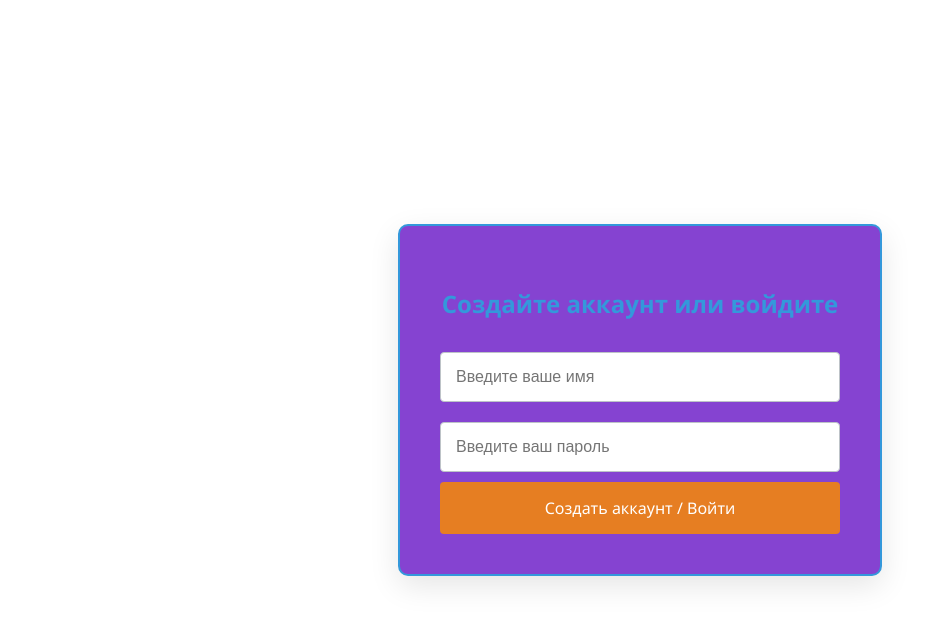
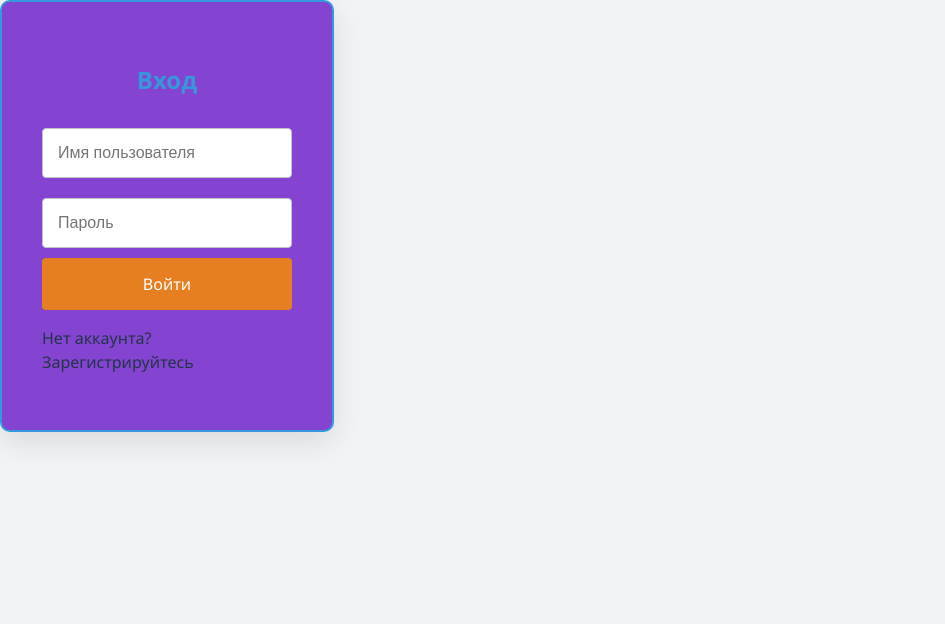
Before and after one commit to Breakerofcode73/sitegit, a React (Vite) app: page / in a window 1280 px wide. Shown: the top 624 px of the page, without its empty margins (0-945 px from the left). Built offline with nearby package versions, Linux system fonts and the light colour scheme.

Commit message:
Update App.jsx

```diff
--- a/src/App.jsx
+++ b/src/App.jsx
@@ -47,15 +47,28 @@ const allTags = [
 ];
 
 function App() {
+  // Состояния для поиска, автодополнения и выбранной карточки
   const [searchQuery, setSearchQuery] = useState('');
   const [autocompleteItems, setAutocompleteItems] = useState([]);
   const [selectedCard, setSelectedCard] = useState(null);
-  const [username, setUsername] = useState(localStorage.getItem('username') || '');
-  const [password, setPassword] = useState('');
-  const [isLoggedIn, setIsLoggedIn] = useState(!!localStorage.getItem('username')); // Проверяем, есть ли сохраненная информация о пользователе
-  const [newUsername, setNewUsername] = useState('');
-  const [newPassword, setNewPassword] = useState('');
 
+  // Состояния для аутентификации
+  // currentUser хранится в localStorage под ключом "currentUser"
+  const [currentUser, setCurrentUser] = useState(localStorage.getItem('currentUser') || '');
+  const [isLoggedIn, setIsLoggedIn] = useState(!!localStorage.getItem('currentUser'));
+
+  // Режим аутентификации: "login" или "register"
+  const [authMode, setAuthMode] = useState("login");
+  // Состояния для входа
+  const [loginUsername, setLoginUsername] = useState("");
+  const [loginPassword, setLoginPassword] = useState("");
+  // Состояния для регистрации
+  const [registerUsername, setRegisterUsername] = useState("");
+  const [registerPassword, setRegisterPassword] = useState("");
+  // Сообщение об ошибке при аутентификации
+  const [authError, setAuthError] = useState("");
+
+  // Эффект для обновления автодополнения при изменении строки поиска
   useEffect(() => {
     localStorage.setItem('searchQuery', searchQuery);
     updateAutocomplete(searchQuery);
@@ -167,42 +180,119 @@ function App() {
     setSelectedCard(null);
   };
 
+  // Обработка входа (логин)
   const handleLogin = () => {
-    if (newUsername && newPassword) {
-      localStorage.setItem('username', newUsername);
-      localStorage.setItem('password', newPassword); // Сохраняем пароль
-      setUsername(newUsername);
+    const users = JSON.parse(localStorage.getItem("users")) || [];
+    const user = users.find(u => u.username === loginUsername);
+    if (!user) {
+      setAuthError("Пользователь не найден. Пожалуйста, зарегистрируйтесь.");
+      return;
+    }
+    if (user.password !== loginPassword) {
+      setAuthError("Неверный пароль.");
+      return;
+    }
+    // Успешный вход
+    localStorage.setItem("currentUser", loginUsername);
+    setCurrentUser(loginUsername);
     setIsLoggedIn(true);
-    }
+    setLoginUsername("");
+    setLoginPassword("");
+    setAuthError("");
   };
 
+  // Обработка регистрации
+  const handleRegister = () => {
+    const users = JSON.parse(localStorage.getItem("users")) || [];
+    const user = users.find(u => u.username === registerUsername);
+    if (user) {
+      setAuthError("Пользователь уже существует. Пожалуйста, войдите.");
+      return;
+    }
+    // Создаём нового пользователя
+    const newUser = { username: registerUsername, password: registerPassword };
+    users.push(newUser);
+    localStorage.setItem("users", JSON.stringify(users));
+    // Автоматический вход после успешной регистрации
+    localStorage.setItem("currentUser", registerUsername);
+    setCurrentUser(registerUsername);
+    setIsLoggedIn(true);
+    setRegisterUsername("");
+    setRegisterPassword("");
+    setAuthError("");
+  };
+
+  // Выход из аккаунта
   const handleLogout = () => {
-    localStorage.removeItem('username');
-    localStorage.removeItem('password');
+    localStorage.removeItem("currentUser");
+    setCurrentUser("");
     setIsLoggedIn(false);
-    setUsername('');
   };
 
   return (
     <div className="App">
       {!isLoggedIn ? (
-        <div className="login-container">
+        <div className="auth-container">
+          {authMode === "login" ? (
   <div className="login-form">
-            <h2>Создайте аккаунт или войдите</h2>
+    <h2>Вход</h2>
     <input
       type="text"
-              placeholder="Введите ваше имя"
-              value={newUsername}
-              onChange={(e) => setNewUsername(e.target.value)}
+      placeholder="Имя пользователя"
+      value={loginUsername}
+      onChange={(e) => setLoginUsername(e.target.value)}
     />
     <input
       type="password"
-              placeholder="Введите ваш пароль"
-              value={newPassword}
-              onChange={(e) => setNewPassword(e.target.value)}
+      placeholder="Пароль"
+      value={loginPassword}
+      onChange={(e) => setLoginPassword(e.target.value)}
     />
-            <button onClick={handleLogin}>Создать аккаунт / Войти</button>
+    <button onClick={handleLogin}>Войти</button>
+    {authError && <p className="error">{authError}</p>}
+    <p>
+      <span
+        className="link"
+        onClick={() => {
+          setAuthMode("register");
+          setAuthError("");
+        }}
+      >
+        Нет аккаунта? Зарегистрируйтесь
+      </span>
+    </p>
   </div>
+) : (
+  <div className="register-form">
+    <h2>Регистрация</h2>
+    <input
+      type="text"
+      placeholder="Имя пользователя"
+      value={registerUsername}
+      onChange={(e) => setRegisterUsername(e.target.value)}
+    />
+    <input
+      type="password"
+      placeholder="Пароль"
+      value={registerPassword}
+      onChange={(e) => setRegisterPassword(e.target.value)}
+    />
+    <button onClick={handleRegister}>Зарегистрироваться</button>
+    {authError && <p className="error">{authError}</p>}
+    <p className="link">
+      <span
+        className="link"
+        onClick={() => {
+          setAuthMode("login");
+          setAuthError("");
+        }}
+      >
+        Уже есть аккаунт? Войти
+      </span>
+    </p>
+  </div>
+)}
+
         </div>
       ) : (
         <>
@@ -212,7 +302,7 @@ function App() {
             <a href="#!">О проекте</a>
             <a href="#!">Контакты</a>
             <div className="user-info">
-              <span>Добро пожаловать, {username}!</span>
+              <span>Добро пожаловать, {currentUser}!</span>
             </div>
             <button onClick={handleLogout}>Выйти</button>
           </div>
```
Lines whose indentation alone changed are shown as unchanged.
